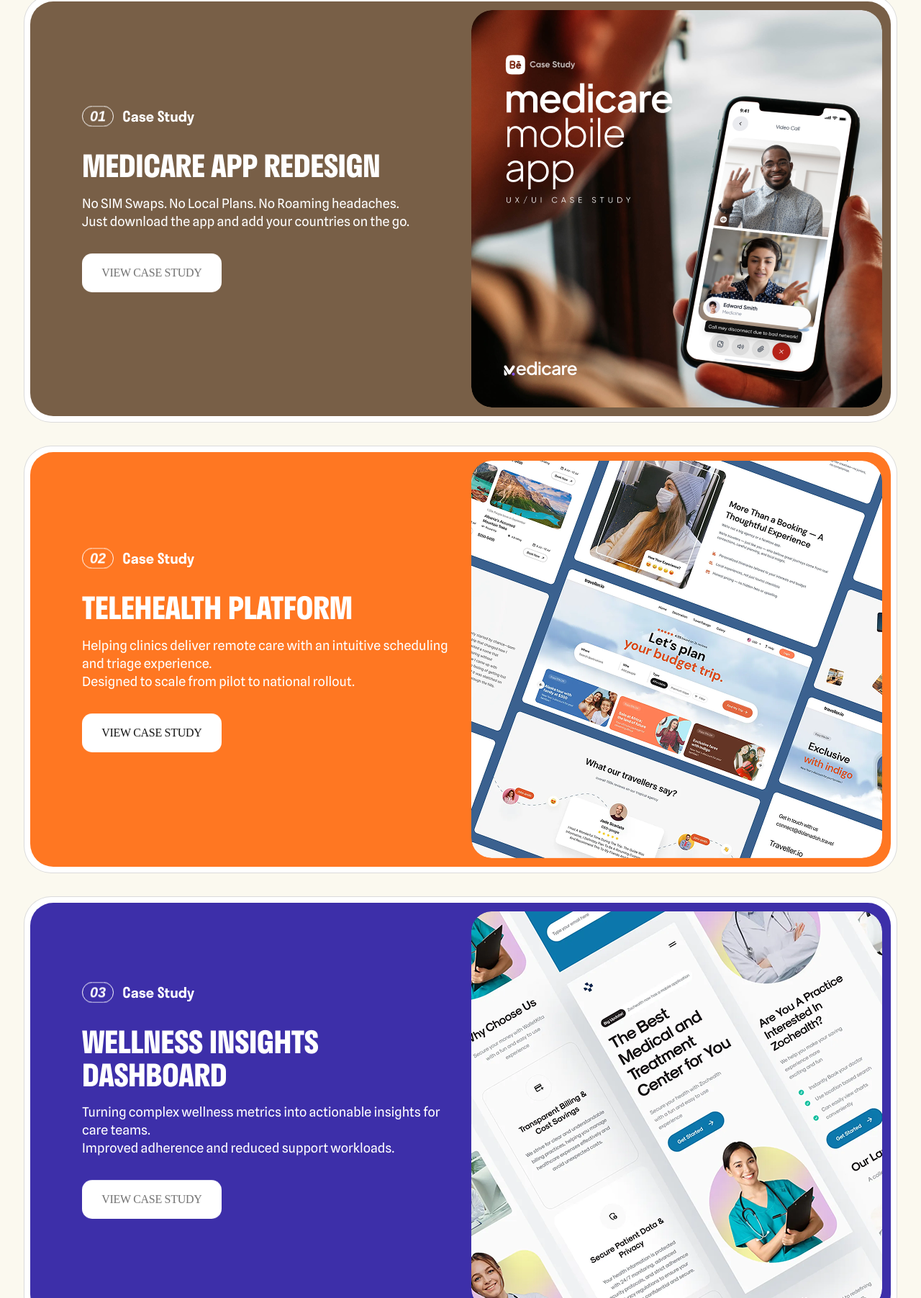
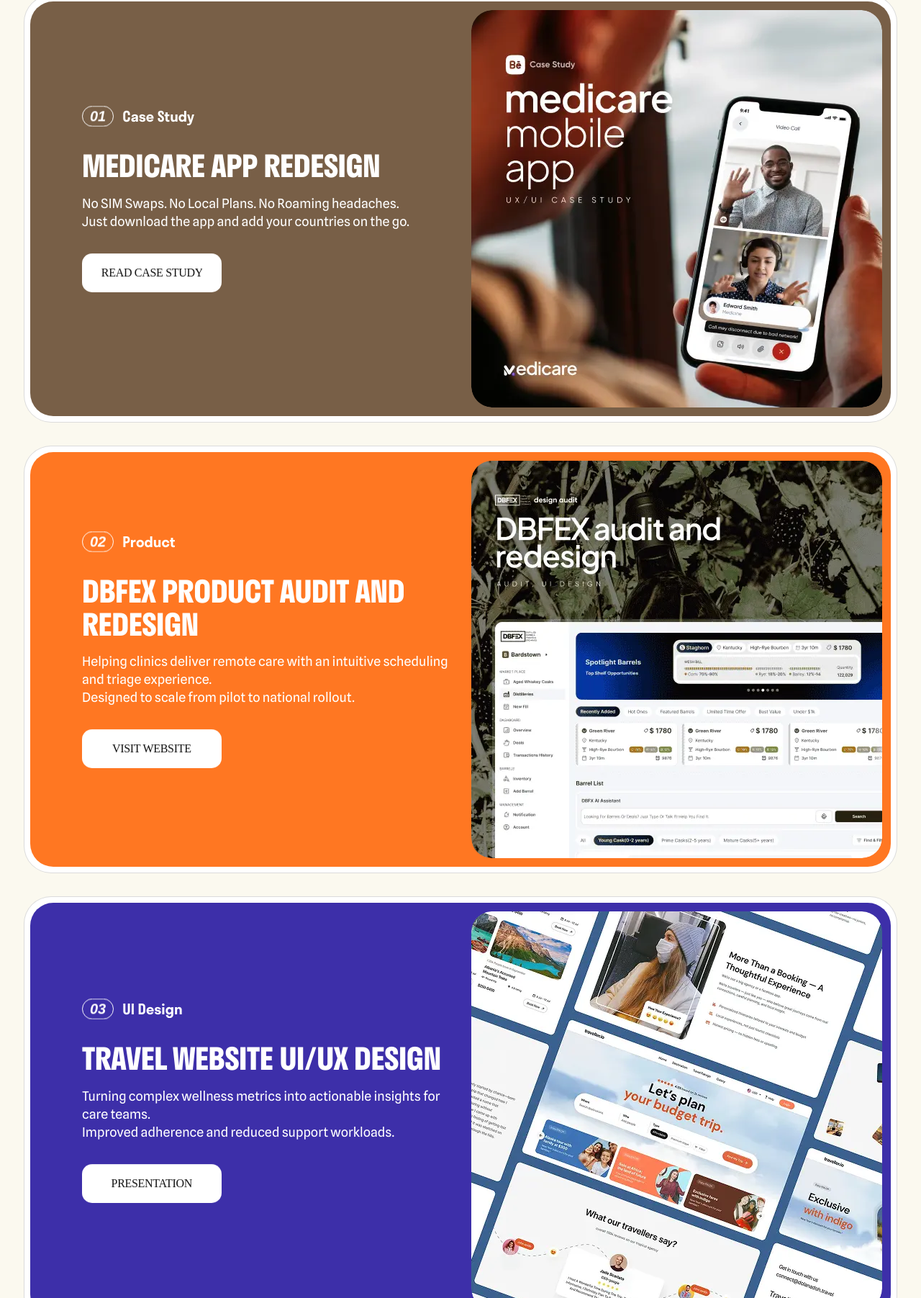
Before and after one commit to abir12344/Abir-s-portfolio, a plain HTML site: page index.html in a window 1280 px wide. Shown: the part 1905-3708 px from the top of the page at 72% size. Drawn offline with Linux system fonts and the light colour scheme; a web font is replaced by a local one.

Commit message:
Post bal

```diff
--- a/data.js
+++ b/data.js
@@ -6,34 +6,34 @@
       label: 'Case Study',
       title: 'MEDICARE APP REDESIGN',
       description: 'No SIM Swaps. No Local Plans. No Roaming headaches.<br>Just download the app and add your countries on the go.',
-      image: 'Banner.png',
+      image: 'Banner.webp',
       imageAlt: 'Preview of the Medicare app redesign case study',
-      buttonText: 'VIEW CASE STUDY',
-      buttonHref: '',
+      buttonText: 'READ CASE STUDY',
+      buttonHref: 'https://medium.com/design-bootcamp/the-ux-of-medical-app-how-i-mixup-ai-with-industry-standards-1b7e787c3b9b',
       theme: 'default',
     },
     {
-      id: 'telehealth-platform',
+      id: 'dbfex-product-audit-and-redesign',
       number: '02',
-      label: 'Case Study',
-      title: 'TELEHEALTH PLATFORM',
+      label: 'Product',
+      title: 'DBFEX PRODUCT AUDIT AND REDESIGN',
       description: 'Helping clinics deliver remote care with an intuitive scheduling and triage experience.<br>Designed to scale from pilot to national rollout.',
-      image: 'banner 2nd.png',
+      image: 'cade study 2.webp',
       imageAlt: 'Preview of the Telehealth platform case study',
-      buttonText: 'VIEW CASE STUDY',
-      buttonHref: 'https://www.behance.net/gallery/190757093/Medicare-mobile-app-UIUX-case-study',
+      buttonText: 'VISIT WEBSITE',
+      buttonHref: 'https://dbfex.com/',
       theme: 'indigo',
     },
     {
       id: 'wellness-insights',
       number: '03',
-      label: 'Case Study',
-      title: 'WELLNESS INSIGHTS DASHBOARD',
+      label: 'UI Design',
+      title: 'Travel website UI/UX design',
       description: 'Turning complex wellness metrics into actionable insights for care teams.<br>Improved adherence and reduced support workloads.',
-      image: 'Mockup.png',
+      image: 'Case Study 3.webp',
       imageAlt: 'Preview of the Wellness insights dashboard case study',
-      buttonText: 'VIEW CASE STUDY',
-      buttonHref: '#',
+      buttonText: 'Presentation',
+      buttonHref: 'https://dribbble.com/shots/26499183-Travel-website-UI-UX-design-Responsive',
       theme: 'carbon',
     },
   ],
@@ -43,10 +43,10 @@
       author: 'Stijn Kra',
       role: 'CEO, Framify',
       date: '2025-05-15T09:31:00Z',
-      logo: 'calendar_month.png',
+      logo: 'Framify.png',
       logoAlt: 'Framify logo',
-      headline: 'Top eSIM App',
-      body: 'This app gives you fast and easy access to the internet worldwide. Their customer support is also excellent. Definitely recommended!',
+      headline: 'Abir is a great designer',
+      body: 'Talented, reliable, and creative—Abir makes every project look amazing!',
       rating: 5,
       theme: 'onyx',
     },
@@ -67,7 +67,7 @@
       author: 'Liam Chan',
       role: 'Founder, PulseTrack',
       date: '2024-08-21T08:45:00Z',
-      logo: 'logos/pulsetrack.svg',
+      logo: 'logo.svg',
       logoAlt: 'PulseTrack logo',
       headline: 'Intuitive End-To-End Experience',
       body: 'We went from scattered ideas to a polished product vision. The strategy, research, and UI execution landed us our next round of funding.',
--- a/index.html
+++ b/index.html
@@ -201,24 +201,24 @@
     <div class="expertise-list">
       <div class="expertise-row">
         <h2 class="row-text">USER EXPERIENCE</h2>
-        <img src="https://images.unsplash.com/photo-1758539412442-23b83300f0bd?auto=format&fit=crop&w=1014&q=80" alt="Hover visual of user experience" class="hover-img" loading="lazy">
+        <img src="image 150.png" alt="Hover visual of user experience" class="hover-img" loading="lazy">
       </div>
 
       <div class="expertise-row">
         <h2 class="row-text">RESEARCH</h2>
-        <img src="https://images.unsplash.com/photo-1759590029880-6530e87d98e5?auto=format&fit=crop&w=985&q=80" alt="Hover visual for research" class="hover-img" loading="lazy">
+        <img src="Sticky Notes on Wall.png" alt="Hover visual for research" class="hover-img" loading="lazy">
       </div>
       <div class="expertise-row">
         <h2 class="row-text">UI &amp; VISUAL DESIGN</h2>
-        <img src="https://images.unsplash.com/photo-1545239351-1141bd82e8a6?auto=format&fit=crop&w=1014&q=80" alt="Hover visual for UI and visual design" class="hover-img" loading="lazy">
+        <img src="Modern Office Workspace.png" alt="Hover visual for UI and visual design" class="hover-img" loading="lazy">
       </div>
       <div class="expertise-row">
         <h2 class="row-text">PRODUCT STRATEGY</h2>
-        <img src="https://images.unsplash.com/photo-1758405341470-7e54014b1f4b?auto=format&fit=crop&w=987&q=80" alt="Hover visual for product strategy" class="hover-img" loading="lazy">
+        <img src="Screenshot 2025-11-10 at 11.34.05 PM 1.png" alt="Hover visual for product strategy" class="hover-img" loading="lazy">
       </div>
       <div class="expertise-row">
         <h2 class="row-text">UX AUDIT</h2>
-        <img src="https://images.unsplash.com/photo-1521737604893-d14cc237f11d?auto=format&fit=crop&w=1014&q=80" alt="Hover visual for UX audit" class="hover-img" loading="lazy">
+        <img src="Creative Workspace Setup.png" alt="Hover visual for UX audit" class="hover-img" loading="lazy">
       </div>
     </div>
     <div class="expertise-caption">
@@ -282,10 +282,10 @@
     <div class="title-cta-main">
       <div class="title-and-supporting">
         <h2 class="cta-title">
-          Start exploring the world with Touriee?
+          Let's build your dream product
         </h2>
         <p class="supporting-text-cta">
-          We know, it sounds too good to be true. But it’s real. Here’s how.
+          I know, it sounds too good to be true. But it’s real. Let's talk about your project.
         </p>
       </div>
 
```
Also changed, not shown: Banner.webp (added), Creative Workspace Setup.png (added), Framify.png (added), Modern Office Workspace.png (added), Screenshot 2025-11-10 at 11.34.05 PM 1.png (added), Sticky Notes on Wall.png (added), cade study 2.png (added), cade study 2.webp (added), case study 3.png (added), case study 3.webp (added), image 150.png (added), image 151.png (added), logo.svg (added), 1 other file.
